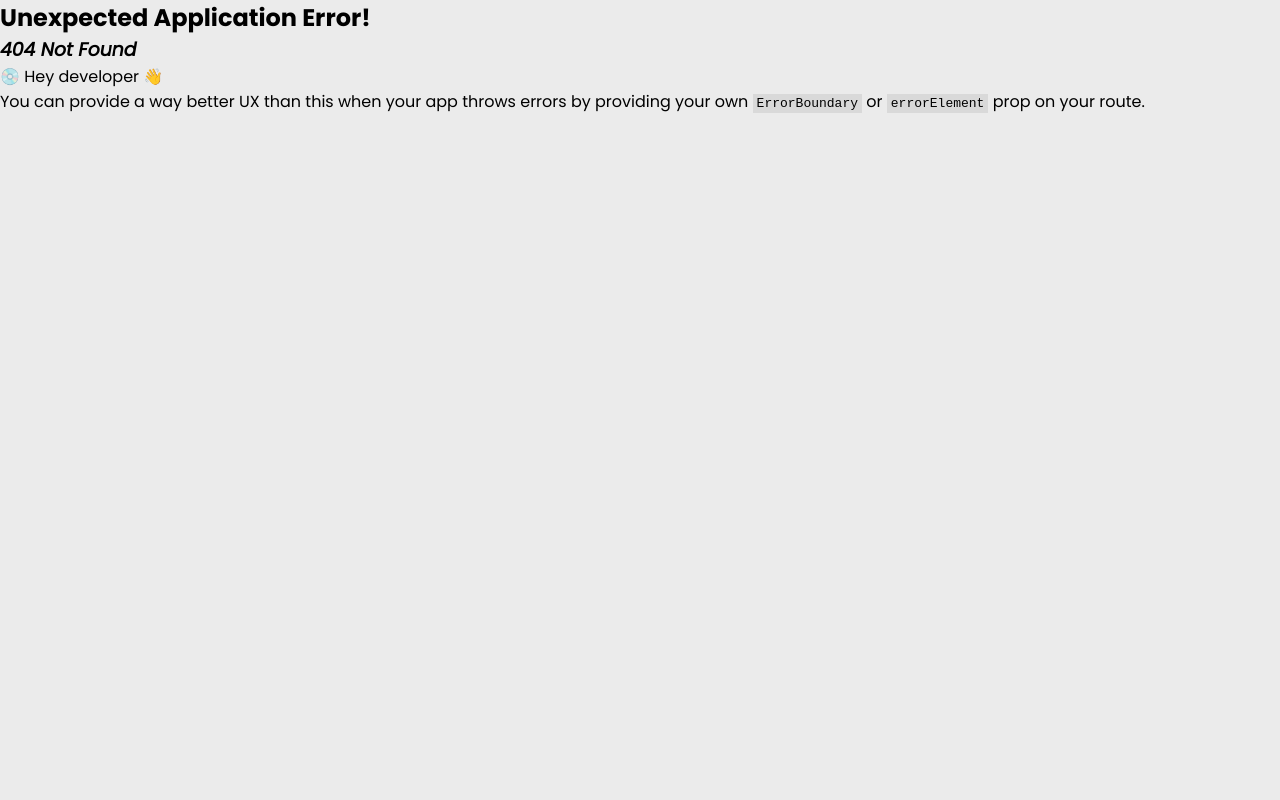
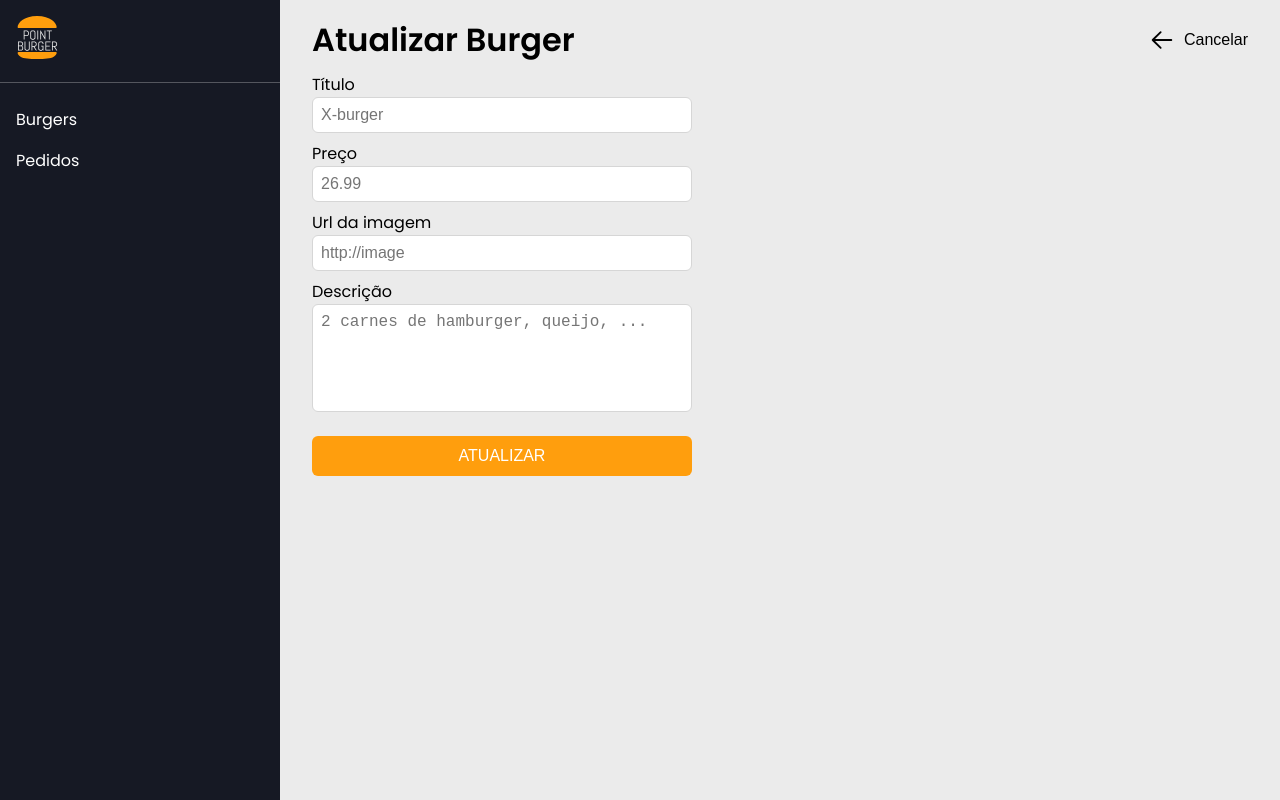
Before and after one commit to gabriel-teotonio/PointBurger-admin, a React (Vite) app: page /FoodUpdate/1 in a window 1280 px wide. Before the commit this address had no page. Built offline with nearby package versions, Linux system fonts and the light colour scheme; no server answers.

Commit message:
feat: add feature update item

```diff
--- a/db.json
+++ b/db.json
@@ -1,18 +1,18 @@
 {
   "foods": [
     {
-      "id": "sjdndJSk",
+      "description": "2 carne, queijo e salada(tomate,cebola caramelizada e picles)",
+      "imgUrl": "https://img.freepik.com/fotos-gratis/hamburguer-de-carne-saborosa-pronto-para-ser-servido_23-2148290587.jpg?size=626&ext=jpg&uid=R69985760&ga=GA1.2.623946841.1670624026&semt=sph",
+      "price": 21.99,
       "title": "X salada",
-      "description": "2 carne, queijo e salada",
-      "price": 22,
-      "imgUrl": "https://img.freepik.com/fotos-gratis/hamburguer-de-carne-saborosa-pronto-para-ser-servido_23-2148290587.jpg?size=626&ext=jpg&uid=R69985760&ga=GA1.2.623946841.1670624026&semt=sph"
+      "id": "sjdndJSk"
     },
     {
-      "id": "JSSjd",
+      "description": "1 blend de carne, bacons e cheedar",
+      "imgUrl": "https://img.freepik.com/fotos-gratis/hamburguer-de-vista-frontal-em-um-carrinho_141793-15542.jpg?size=626&ext=jpg&uid=R69985760&ga=GA1.2.623946841.1670624026&semt=sph",
+      "price": 30,
       "title": "X Bacon",
-      "description": "2 carne, queijo e bacon",
-      "price": 30,
-      "imgUrl": "https://img.freepik.com/fotos-gratis/hamburguer-de-vista-frontal-em-um-carrinho_141793-15542.jpg?size=626&ext=jpg&uid=R69985760&ga=GA1.2.623946841.1670624026&semt=sph"
+      "id": "JSSjd"
     },
     {
       "id": "JnsnJh",
--- /dev/null
+++ b/src/Routes/FoodUpdate/index.tsx
@@ -0,0 +1,31 @@
+import { useNavigate, useParams } from "react-router-dom"
+import { Form } from "../../components/Form"
+import { Header } from "../FoodCreate/styles"
+import { IFoodDataForm } from "../../types/FoodData"
+import { api } from "../../services/axios"
+
+export const FoodUpdate = () => {
+   const {id} = useParams()
+   const navigate = useNavigate()
+
+   const handleEditFood = (data: IFoodDataForm) => {
+      api.put(`/foods/${id}`, data)
+         .then(() => {
+            alert("item atualizado com sucesso!")
+            navigate("/")
+         })
+         .catch(error => console.log("erro na edição do item", error))
+   }
+  return (
+   <>
+      <Header>
+      <h3>Atualizar Burger</h3>
+      <button onClick={() => navigate("/")}>
+         <img src="../src/icons/IconArrow.svg" alt="icon arrow" />
+      Cancelar
+      </button>
+      </Header>
+      <Form btnTitle="Atualizar" onAction={handleEditFood}/>
+   </>
+  )
+}
--- a/src/Routes/Root/index.tsx
+++ b/src/Routes/Root/index.tsx
@@ -7,7 +7,7 @@ export const Root = () => {
       <Container>
          <Nav>
             <header>
-               <p><img src="src/icons/logo.svg" alt="logo" /></p>
+               <p><img src="../src/icons/logo.svg" alt="logo" /></p>
             </header>
             <NavMenu>
                <li onClick={() => navigate("/")}>Burgers</li>
--- a/src/components/FoodCard/index.tsx
+++ b/src/components/FoodCard/index.tsx
@@ -1,5 +1,6 @@
-import { api } from "../../services/axios"
+import { useNavigate } from "react-router-dom"
 import { ActionsBtn, Container, InfoDescription, InfoTitle } from "./styles"
+import { formatedLongText } from "../../utils/formatting"
 
 interface FoodCardProps {
    title: string
@@ -11,13 +12,15 @@ interface FoodCardProps {
 }
 
 export const FoodCard = ({title,description, price, imgUrl, id, onDelete}: FoodCardProps) => {
-
+   const navigate = useNavigate()
    const handleDeleteFood = () => {
       const resConfirm = confirm("voce realmente excluir?")
       if(resConfirm){
         onDelete(id)
       }
    }
+
+
 
   return (
     <Container>
@@ -29,10 +32,10 @@ export const FoodCard = ({title,description, price, imgUrl, id, onDelete}: FoodC
          </InfoTitle>
          <InfoDescription>
             <h5>Ingredintes:</h5>
-            <p>{description}</p>
+            <p>{description.length > 30 ? formatedLongText(description, 30): description}</p>
          </InfoDescription>
          <ActionsBtn>
-            <button>
+            <button onClick={() => navigate(`/FoodUpdate/${id}`)}>
                <img src="src/icons/IconEdit.svg" alt="edit icon" />
             </button>
             <button onClick={handleDeleteFood}>
--- a/src/components/Form/index.tsx
+++ b/src/components/Form/index.tsx
@@ -3,6 +3,9 @@ import { IFoodDataForm } from "../../types/FoodData"
 import { Container, ErroMessage } from "./styles"
 import { useForm } from "react-hook-form"
 import * as yup from "yup"
+import { useEffect } from "react"
+import { api } from "../../services/axios"
+import { useParams } from "react-router-dom"
 
 interface FormProps {
    btnTitle: string
@@ -22,9 +25,23 @@ const foodSchema = yup.object({
 }).required()
 
 export const Form = ({btnTitle, onAction}: FormProps) => {
-   const { register, handleSubmit, formState:{errors} } = useForm<IFoodDataForm>({
+   const { id } = useParams()
+   const { register, handleSubmit, formState:{errors}, reset } = useForm<IFoodDataForm>({
       resolver: yupResolver(foodSchema)
    })
+
+   const getDataUpdate = async () => {
+    try {
+       const response = await api.get("/foods/" + id)
+       reset(response.data)
+    } catch (error) {
+      console.log("Erro na requisição")
+    }
+   }
+   useEffect(() => {
+      if(!!id) getDataUpdate()
+   }, [])
+
 
   return (
    <Container onSubmit={handleSubmit(onAction)}>
--- a/src/main.tsx
+++ b/src/main.tsx
@@ -5,6 +5,7 @@ import { RouterProvider, createBrowserRouter } from 'react-router-dom'
 import { Root } from './Routes/Root/index.tsx'
 import { FoodList } from './Routes/FoodList/index.tsx'
 import { FoodCreate } from './Routes/FoodCreate/index.tsx'
+import { FoodUpdate } from './Routes/FoodUpdate/index.tsx'
 
 
 const router = createBrowserRouter([
@@ -20,6 +21,10 @@ const router = createBrowserRouter([
         path: "/FoodCreate",
         element: <FoodCreate />,
       },
+      {
+        path: "/FoodUpdate/:id",
+        element: <FoodUpdate />,
+      },
     ],
   },
 ])
--- /dev/null
+++ b/src/utils/formatting.ts
@@ -0,0 +1 @@
+export const formatedLongText = (text: string, limit: number) => text.slice(0, limit) + "..."
```
